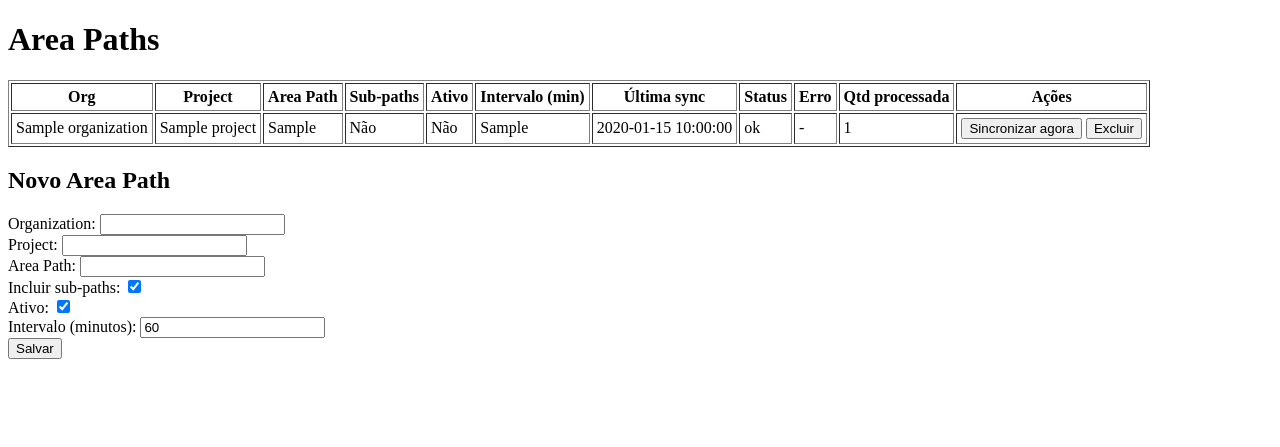
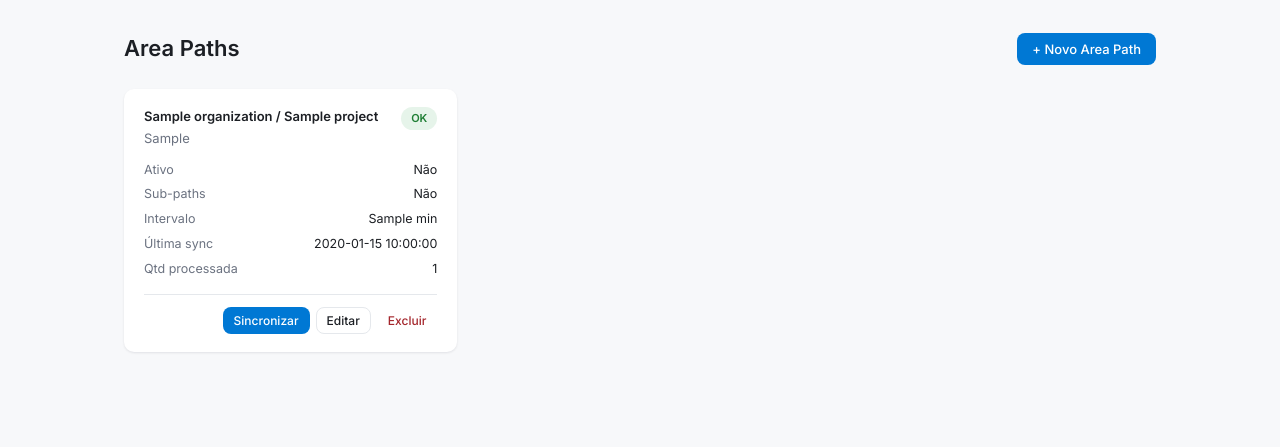
Before and after one commit to wernerjrABV/AzureSync, a Flask app: template app/templates/index.html in a window 1280 px wide. Shown: the top 447 px of the page. Run offline with Flask 3, Linux system fonts and the light colour scheme; the template is opened without the code that fills it: most values are stand-ins (such as "Sample title", 1, 10 or a date in 2020); some libraries are stand-ins or nearby versions.

Commit message:
feat: modern minimalist UI with card layout and modal form
Restyle the Area Paths page with Inter font, azure-blue/gray palette,
and a card grid instead of a raw table. The create/edit form moves
into a JS-driven modal that resets on "novo" and populates from
data attributes on "editar" (no page navigation, no flicker).

Also add the GET /area-paths/<id>/edit route used to render the
edit state server-side.

Co-Authored-By: Claude Sonnet 5 <noreply@anthropic.com>

```diff
--- /dev/null
+++ b/app/static/css/style.css
@@ -0,0 +1,328 @@
+:root {
+  --bg: #f7f8fa;
+  --surface: #ffffff;
+  --border: #e5e8ec;
+  --text: #1c1f24;
+  --text-muted: #6b7280;
+  --primary: #0078d4;
+  --primary-hover: #106ebe;
+  --success-bg: #e6f4ea;
+  --success-text: #1e7e34;
+  --danger-bg: #fdecea;
+  --danger-text: #a4262c;
+  --neutral-bg: #eef1f4;
+  --neutral-text: #4b5563;
+  --radius: 10px;
+  --shadow: 0 1px 3px rgba(16, 24, 40, 0.06), 0 1px 2px rgba(16, 24, 40, 0.04);
+}
+
+* {
+  box-sizing: border-box;
+}
+
+body {
+  margin: 0;
+  background: var(--bg);
+  color: var(--text);
+  font-family: "Inter", system-ui, -apple-system, "Segoe UI", sans-serif;
+  font-size: 14px;
+  line-height: 1.5;
+}
+
+.page {
+  max-width: 1080px;
+  margin: 0 auto;
+  padding: 32px 24px 64px;
+}
+
+.page-header {
+  display: flex;
+  align-items: center;
+  justify-content: space-between;
+  margin-bottom: 24px;
+}
+
+.page-header h1 {
+  font-size: 22px;
+  font-weight: 600;
+  margin: 0;
+}
+
+.alert {
+  border-radius: var(--radius);
+  padding: 12px 16px;
+  margin-bottom: 20px;
+  font-size: 13px;
+}
+
+.alert-danger {
+  background: var(--danger-bg);
+  color: var(--danger-text);
+}
+
+.btn {
+  display: inline-flex;
+  align-items: center;
+  gap: 6px;
+  border: 1px solid transparent;
+  border-radius: 8px;
+  padding: 7px 14px;
+  font-size: 13px;
+  font-weight: 500;
+  font-family: inherit;
+  cursor: pointer;
+  transition: background-color 0.15s ease, border-color 0.15s ease;
+}
+
+.btn:disabled {
+  cursor: not-allowed;
+  opacity: 0.5;
+}
+
+.btn-primary {
+  background: var(--primary);
+  color: #fff;
+}
+
+.btn-primary:hover:not(:disabled) {
+  background: var(--primary-hover);
+}
+
+.btn-outline {
+  background: var(--surface);
+  border-color: var(--border);
+  color: var(--text);
+}
+
+.btn-outline:hover:not(:disabled) {
+  border-color: var(--primary);
+  color: var(--primary);
+}
+
+.btn-danger-ghost {
+  background: transparent;
+  color: var(--danger-text);
+}
+
+.btn-danger-ghost:hover:not(:disabled) {
+  background: var(--danger-bg);
+}
+
+.btn-sm {
+  padding: 5px 10px;
+  font-size: 12px;
+}
+
+.card-grid {
+  display: grid;
+  grid-template-columns: repeat(auto-fill, minmax(300px, 1fr));
+  gap: 16px;
+  margin-bottom: 32px;
+}
+
+.card {
+  background: var(--surface);
+  border-radius: var(--radius);
+  box-shadow: var(--shadow);
+  padding: 18px 20px;
+}
+
+.card-header {
+  display: flex;
+  align-items: flex-start;
+  justify-content: space-between;
+  gap: 8px;
+  margin-bottom: 12px;
+}
+
+.card-title {
+  font-size: 13px;
+  font-weight: 600;
+  color: var(--text);
+}
+
+.card-title .area-path {
+  display: block;
+  font-weight: 400;
+  color: var(--text-muted);
+  margin-top: 2px;
+  word-break: break-word;
+}
+
+.pill {
+  display: inline-flex;
+  align-items: center;
+  border-radius: 999px;
+  padding: 3px 10px;
+  font-size: 11px;
+  font-weight: 600;
+  white-space: nowrap;
+}
+
+.pill-success {
+  background: var(--success-bg);
+  color: var(--success-text);
+}
+
+.pill-danger {
+  background: var(--danger-bg);
+  color: var(--danger-text);
+}
+
+.pill-neutral {
+  background: var(--neutral-bg);
+  color: var(--neutral-text);
+}
+
+.card-details {
+  display: grid;
+  grid-template-columns: auto 1fr;
+  gap: 6px 12px;
+  font-size: 12.5px;
+  margin-bottom: 16px;
+}
+
+.card-details dt {
+  color: var(--text-muted);
+}
+
+.card-details dd {
+  margin: 0;
+  text-align: right;
+  word-break: break-word;
+}
+
+.card-details dd.error {
+  color: var(--danger-text);
+}
+
+.card-actions {
+  display: flex;
+  justify-content: flex-end;
+  gap: 6px;
+  border-top: 1px solid var(--border);
+  padding-top: 12px;
+}
+
+.card-actions form {
+  display: inline;
+}
+
+.modal-overlay {
+  display: none;
+  position: fixed;
+  inset: 0;
+  background: rgba(16, 24, 40, 0.45);
+  align-items: center;
+  justify-content: center;
+  padding: 20px;
+  z-index: 100;
+}
+
+.modal-overlay.open {
+  display: flex;
+}
+
+.modal {
+  background: var(--surface);
+  border-radius: var(--radius);
+  box-shadow: 0 12px 32px rgba(16, 24, 40, 0.18);
+  padding: 8px 24px 24px;
+  width: 100%;
+  max-width: 440px;
+  max-height: 90vh;
+  overflow-y: auto;
+}
+
+.modal-header {
+  display: flex;
+  align-items: center;
+  justify-content: space-between;
+  padding: 16px 0;
+}
+
+.modal-header h2 {
+  font-size: 16px;
+  font-weight: 600;
+  margin: 0;
+}
+
+.modal-close {
+  background: none;
+  border: none;
+  font-size: 20px;
+  line-height: 1;
+  color: var(--text-muted);
+  cursor: pointer;
+  padding: 4px;
+}
+
+.modal-close:hover {
+  color: var(--text);
+}
+
+.form-grid {
+  display: grid;
+  gap: 14px;
+  max-width: 420px;
+}
+
+.form-field label {
+  display: block;
+  font-size: 12.5px;
+  font-weight: 500;
+  color: var(--text-muted);
+  margin-bottom: 4px;
+}
+
+.form-field input[type="text"],
+.form-field input[type="number"] {
+  width: 100%;
+  border: 1px solid var(--border);
+  border-radius: 8px;
+  padding: 8px 10px;
+  font-family: inherit;
+  font-size: 13px;
+  background: var(--bg);
+}
+
+.form-field input[type="text"]:focus,
+.form-field input[type="number"]:focus {
+  outline: none;
+  border-color: var(--primary);
+  background: var(--surface);
+}
+
+.form-check {
+  display: flex;
+  align-items: center;
+  gap: 8px;
+}
+
+.form-check label {
+  font-size: 13px;
+  color: var(--text);
+}
+
+.form-actions {
+  display: flex;
+  align-items: center;
+  gap: 12px;
+  margin-top: 6px;
+}
+
+.form-actions a {
+  font-size: 13px;
+  color: var(--text-muted);
+  text-decoration: none;
+}
+
+.form-actions a:hover {
+  color: var(--primary);
+}
+
+.empty-state {
+  color: var(--text-muted);
+  font-size: 13px;
+  padding: 24px 0;
+}
--- a/app/templates/area_path_form.html
+++ b/app/templates/area_path_form.html
@@ -1,9 +1,30 @@
-<form method="post" action="/area-paths">
-  <label>Organization: <input name="organization" required></label><br>
-  <label>Project: <input name="project" required></label><br>
-  <label>Area Path: <input name="area_path" required></label><br>
-  <label>Incluir sub-paths: <input type="checkbox" name="incluir_subpaths" checked></label><br>
-  <label>Ativo: <input type="checkbox" name="ativo" checked></label><br>
-  <label>Intervalo (minutos): <input type="number" name="intervalo_minutos" value="60"></label><br>
-  <button type="submit">Salvar</button>
+<form method="post" action="/area-paths" id="area-path-form" class="form-grid">
+  <div class="form-field">
+    <label for="organization">Organization</label>
+    <input id="organization" type="text" name="organization" value="" required>
+  </div>
+  <div class="form-field">
+    <label for="project">Project</label>
+    <input id="project" type="text" name="project" value="" required>
+  </div>
+  <div class="form-field">
+    <label for="area_path">Area Path</label>
+    <input id="area_path" type="text" name="area_path" value="" required>
+  </div>
+  <div class="form-check">
+    <input id="incluir_subpaths" type="checkbox" name="incluir_subpaths" checked>
+    <label for="incluir_subpaths">Incluir sub-paths</label>
+  </div>
+  <div class="form-check">
+    <input id="ativo" type="checkbox" name="ativo" checked>
+    <label for="ativo">Ativo</label>
+  </div>
+  <div class="form-field">
+    <label for="intervalo_minutos">Intervalo (minutos)</label>
+    <input id="intervalo_minutos" type="number" name="intervalo_minutos" value="60">
+  </div>
+  <div class="form-actions">
+    <button type="submit" id="form-submit-btn" class="btn btn-primary">Salvar</button>
+    <a href="#" onclick="closeFormModal(); return false;">Cancelar</a>
+  </div>
 </form>
--- a/app/templates/index.html
+++ b/app/templates/index.html
@@ -1,45 +1,142 @@
 <!doctype html>
-<html>
-<head><title>Azure DevOps Sync</title></head>
+<html lang="pt-br">
+<head>
+  <meta charset="utf-8">
+  <title>Azure DevOps Sync</title>
+  <link rel="preconnect" href="https://fonts.googleapis.com">
+  <link rel="preconnect" href="https://fonts.gstatic.com" crossorigin>
+  <link href="https://fonts.googleapis.com/css2?family=Inter:wght@400;500;600;700&display=swap" rel="stylesheet">
+  <link rel="stylesheet" href="{{ url_for('static', filename='css/style.css') }}">
+</head>
 <body>
+  <div class="page">
     {% if auth_error %}
-    <div style="background:#fdd;color:#900;padding:10px;border:1px solid #900;">
+      <div class="alert alert-danger">
         Token inválido/expirado — verifique AZURE_DEVOPS_API_KEY
       </div>
     {% endif %}
 
+    <div class="page-header">
       <h1>Area Paths</h1>
-  <table border="1" cellpadding="4">
-    <tr>
-      <th>Org</th><th>Project</th><th>Area Path</th><th>Sub-paths</th>
-      <th>Ativo</th><th>Intervalo (min)</th><th>Última sync</th>
-      <th>Status</th><th>Erro</th><th>Qtd processada</th><th>Ações</th>
-    </tr>
+      <button type="button" class="btn btn-primary" onclick="openCreateModal()">+ Novo Area Path</button>
+    </div>
+
+    {% if area_paths %}
+    <div class="card-grid">
       {% for row in area_paths %}
-    <tr>
-      <td>{{ row.organization }}</td>
-      <td>{{ row.project }}</td>
-      <td>{{ row.area_path }}</td>
-      <td>{{ "Sim" if row.incluir_subpaths else "Não" }}</td>
-      <td>{{ "Sim" if row.ativo else "Não" }}</td>
-      <td>{{ row.intervalo_minutos }}</td>
-      <td>{{ row.last_sync_at or "-" }}</td>
-      <td>{{ row.last_sync_status or "-" }}</td>
-      <td>{{ row.last_error_msg or "-" }}</td>
-      <td>{{ row.last_sync_count or 0 }}</td>
-      <td>
-        <form method="post" action="/area-paths/{{ row.id }}/sync" style="display:inline">
-          <button type="submit" {{ "disabled" if row.is_running else "" }}>Sincronizar agora</button>
+      <div class="card">
+        <div class="card-header">
+          <div class="card-title">
+            {{ row.organization }} / {{ row.project }}
+            <span class="area-path">{{ row.area_path }}</span>
+          </div>
+          {% if row.is_running %}
+            <span class="pill pill-neutral">Executando</span>
+          {% elif row.last_sync_status == "ok" %}
+            <span class="pill pill-success">OK</span>
+          {% elif row.last_sync_status %}
+            <span class="pill pill-danger">{{ row.last_sync_status }}</span>
+          {% else %}
+            <span class="pill pill-neutral">Sem sync</span>
+          {% endif %}
+        </div>
+
+        <dl class="card-details">
+          <dt>Ativo</dt>
+          <dd>{{ "Sim" if row.ativo else "Não" }}</dd>
+          <dt>Sub-paths</dt>
+          <dd>{{ "Sim" if row.incluir_subpaths else "Não" }}</dd>
+          <dt>Intervalo</dt>
+          <dd>{{ row.intervalo_minutos }} min</dd>
+          <dt>Última sync</dt>
+          <dd>{{ row.last_sync_at or "-" }}</dd>
+          <dt>Qtd processada</dt>
+          <dd>{{ row.last_sync_count or 0 }}</dd>
+          {% if row.last_error_msg %}
+          <dt>Erro</dt>
+          <dd class="error">{{ row.last_error_msg }}</dd>
+          {% endif %}
+        </dl>
+
+        <div class="card-actions">
+          <form method="post" action="/area-paths/{{ row.id }}/sync">
+            <button type="submit" class="btn btn-primary btn-sm" {{ "disabled" if row.is_running else "" }}>Sincronizar</button>
           </form>
-        <form method="post" action="/area-paths/{{ row.id }}/delete" style="display:inline">
-          <button type="submit">Excluir</button>
+          <button
+            type="button"
+            class="btn btn-outline btn-sm"
+            onclick="openEditModal(this)"
+            data-id="{{ row.id }}"
+            data-organization="{{ row.organization }}"
+            data-project="{{ row.project }}"
+            data-area-path="{{ row.area_path }}"
+            data-subpaths="{{ 'true' if row.incluir_subpaths else 'false' }}"
+            data-ativo="{{ 'true' if row.ativo else 'false' }}"
+            data-intervalo="{{ row.intervalo_minutos }}"
+          >Editar</button>
+          <form method="post" action="/area-paths/{{ row.id }}/delete">
+            <button type="submit" class="btn btn-danger-ghost btn-sm">Excluir</button>
           </form>
-      </td>
-    </tr>
+        </div>
+      </div>
       {% endfor %}
-  </table>
+    </div>
+    {% else %}
+    <p class="empty-state">Nenhum area path cadastrado ainda.</p>
+    {% endif %}
 
-  <h2>Novo Area Path</h2>
+    <div class="modal-overlay" id="form-modal" onclick="if (event.target === this) closeFormModal()">
+      <div class="modal">
+        <div class="modal-header">
+          <h2 id="modal-title">Novo Area Path</h2>
+          <button type="button" class="modal-close" onclick="closeFormModal()" aria-label="Fechar">&times;</button>
+        </div>
         {% include "area_path_form.html" %}
+      </div>
+    </div>
+  </div>
+
+  <script>
+    const formModal = document.getElementById('form-modal');
+    const areaPathForm = document.getElementById('area-path-form');
+    const modalTitle = document.getElementById('modal-title');
+
+    function showFormModal() {
+      formModal.classList.add('open');
+    }
+
+    function closeFormModal() {
+      formModal.classList.remove('open');
+    }
+
+    function openCreateModal() {
+      areaPathForm.action = '/area-paths';
+      areaPathForm.reset();
+      document.getElementById('organization').value = '';
+      document.getElementById('project').value = '';
+      document.getElementById('area_path').value = '';
+      document.getElementById('incluir_subpaths').checked = true;
+      document.getElementById('ativo').checked = true;
+      document.getElementById('intervalo_minutos').value = 60;
+      modalTitle.textContent = 'Novo Area Path';
+      showFormModal();
+    }
+
+    function openEditModal(btn) {
+      areaPathForm.action = '/area-paths/' + btn.dataset.id + '/edit';
+      document.getElementById('organization').value = btn.dataset.organization;
+      document.getElementById('project').value = btn.dataset.project;
+      document.getElementById('area_path').value = btn.dataset.areaPath;
+      document.getElementById('incluir_subpaths').checked = btn.dataset.subpaths === 'true';
+      document.getElementById('ativo').checked = btn.dataset.ativo === 'true';
+      document.getElementById('intervalo_minutos').value = btn.dataset.intervalo;
+      modalTitle.textContent = 'Editar Area Path';
+      showFormModal();
+    }
+
+    document.addEventListener('keydown', (e) => {
+      if (e.key === 'Escape') closeFormModal();
+    });
+  </script>
 </body>
 </html>
```
Also changed, not shown: app/routes.py (+10 -0 lines), docs/superpowers/specs/2026-07-15-modern-ui-design.md (added, +32 -0 lines). Lines whose indentation alone changed are shown as unchanged.
